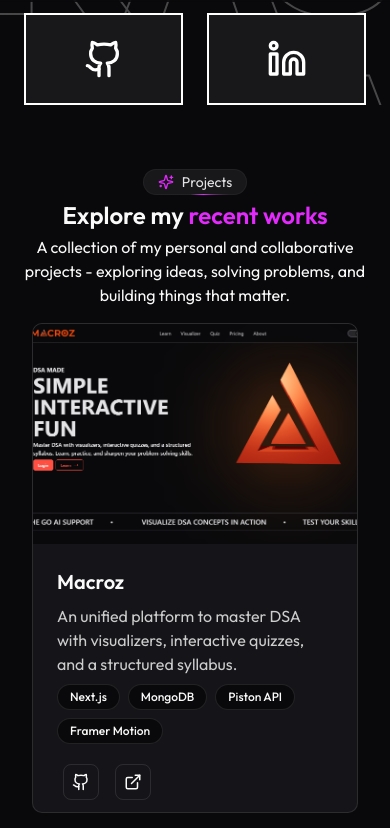
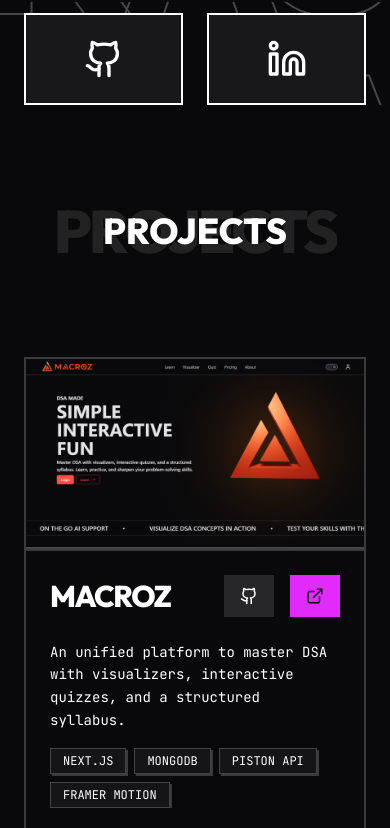
Before and after one commit to akashr206/portfolio, a Next.js app: page / in a window 390 px wide. Shown: the part 842-1670 px from the top of the page. Built offline with nearby package versions, Linux system fonts and the light colour scheme.

Commit message:
Renovate Projects section

```diff
--- a/components/Project.jsx
+++ b/components/Project.jsx
@@ -1,74 +1,65 @@
-import { motion, useScroll, useTransform } from "framer-motion";
-import { useRef } from "react";
-import { Github, ChevronRight, ExternalLink } from "lucide-react";
+import { Github, ExternalLink } from "lucide-react";
 
-const Project = ({ project }) => {
-    const ref = useRef(null);
-    const { scrollYProgress } = useScroll({
-        target: ref,
-        offset: ["start end", "end start"],
-    });
-    const scale = useTransform(scrollYProgress, [0, 0.3], [1.2, 1]);
+const Project = ({ project, index }) => {
+    const topOffset = `calc(15vh + ${index * 12}px)`;
+    const formattedIndex = (index + 1).toString().padStart(2, "0");
+
     return (
         <div
-            ref={ref}
-            key={project.id}
-            className="rounded-lg overflow-hidden group border flex flex-col w-full lg:max-w-[380px] h-full bg-zinc-50 dark:bg-card/90 "
+            style={{
+                '--md-top-offset': topOffset,
+                zIndex: index + 10
+            }}
+            className="relative md:sticky top-auto md:top-[var(--md-top-offset)] w-full max-w-5xl mx-auto bg-zinc-950 border-2 border-white/20 shadow-none md:shadow-[0_-20px_40px_rgba(0,0,0,0.9)] overflow-hidden group flex flex-col transform origin-top transition-all duration-300"
         >
-            <div className="h-[220px] relative">
-                <span className="absolute transition-all duration-200 opacity-0 flex items-end group-hover:opacity-100 inset-0 bg-linear-to-b from-transparent to-black/60">
-                    <div className="p-4 z-10 flex shrink-0 gap-2">
+            <div className="w-full aspect-video relative overflow-hidden bg-zinc-900 border-b-2 border-white/20">
+                <img
+                    src={project.imageUrl}
+                    alt={project.title}
+                    className="w-full h-full object-cover group-hover:scale-105 transition-transform duration-700 ease-[cubic-bezier(0.25,1,0.5,1)]"
+                />
+            </div>
+
+            <div className="w-full p-6 md:p-8 flex flex-col bg-zinc-950 z-10 border-t-2 border-white/20 relative md:group-hover:border-t-transparent transition-colors duration-500">
+                <div className="w-full flex justify-between items-center relative z-20">
+                    <h3 className="text-3xl md:text-5xl font-black uppercase tracking-tighter text-white">
+                        {project.title}
+                    </h3>
+                    <div className="flex items-center gap-4">
                         <a
                             href={project.githubUrl}
                             target="_blank"
-                            className=" p-2 rounded-full hover:bg-muted/80 bg-muted text-foreground cursor-pointer"
+                            rel="noreferrer"
+                            className="flex items-center gap-2 px-4 py-3 md:px-6 md:py-3 bg-zinc-800 text-white hover:bg-white hover:text-zinc-950 transition-colors font-mono font-bold uppercase text-sm"
                         >
-                            <Github className="w-5 h-5"></Github>
+                            <Github size={18} /> <span className="hidden md:inline">CODE</span>
                         </a>
                         <a
                             href={project.liveUrl}
                             target="_blank"
-                            className=" p-2 rounded-full hover:bg-muted/80 bg-muted text-foreground cursor-pointer"
+                            rel="noreferrer"
+                            className="flex items-center gap-2 px-4 py-3 md:px-6 md:py-3 bg-fuchsia-500 text-zinc-950 hover:bg-white hover:text-zinc-950 transition-colors font-mono font-bold uppercase text-sm"
                         >
-                            <ExternalLink className="w-5 h-5"></ExternalLink>
+                            <ExternalLink size={18} /> <span className="hidden md:inline">LIVE</span>
                         </a>
                     </div>
-                </span>
-                <motion.img
-                    style={{ scale }}
-                    src={project.imageUrl}
-                    alt=""
-                    className="h-full w-full transition-transform duration-200 ease-linear object-center object-cover"
-                />
-            </div>
-            <div className="flex p-6 pb-3 flex-col gap-2">
-                <h3 className="text-xl font-semibold">{project.title}</h3>
-                <p className="text-foreground/80">{project.description}</p>
-                <div className="flex flex-wrap gap-2">
-                    {project.tags.map((tag, index) => (
-                        <span
-                            key={index}
-                            className="px-3 py-1 transition-all duration-200 hover:text-fuchsia-500 bg-background text-foreground cursor-default border hover:border-fuchsia-500 text-xs font-medium rounded-full"
-                        >
-                            {tag}
-                        </span>
-                    ))}
                 </div>
-                <div className="lg:hidden flex gap-4  text-sm ml-1.5 mt-3">
-                    <a
-                        href={project.githubUrl}
-                        target="_blank"
-                        className="flex items-center gap-1"
-                    >
-                        <Github className=" rounded-md p-2 border h-9 w-9"></Github>
-                    </a>
-                    <a
-                        href={project.liveUrl}
-                        target="_blank"
-                        className="flex items-center gap-1"
-                    >
-                        <ExternalLink className=" rounded-md p-2 border h-9 w-9"></ExternalLink>
-                    </a>
+
+                <div className="relative md:absolute md:bottom-full md:left-0 w-full bg-zinc-950 z-10 grid grid-rows-[1fr] md:grid-rows-[0fr] md:group-hover:grid-rows-[1fr] transition-all duration-500 ease-[cubic-bezier(0.25,1,0.5,1)]">
+                    <div className="overflow-hidden">
+                        <div className="pt-6 md:p-8 md:pb-0 flex flex-col gap-4 md:gap-6 transform translate-y-0 md:translate-y-4 opacity-100 md:opacity-0 md:group-hover:translate-y-0 md:group-hover:opacity-100 transition-all duration-500 delay-100 border-t-0 md:border-t-2 border-transparent md:group-hover:border-white/20">
+                            <p className="text-white font-mono text-sm md:text-lg leading-relaxed max-w-2xl">
+                                {project.description}
+                            </p>
+                            <div className="flex flex-wrap gap-2">
+                                {project.tags.map((tag, i) => (
+                                    <span key={i} className="px-3 py-1 border border-white/20 bg-white/5 font-mono text-xs text-white uppercase shadow-[2px_2px_0px_rgba(255,255,255,0.2)]">
+                                        {tag}
+                                    </span>
+                                ))}
+                            </div>
+                        </div>
+                    </div>
                 </div>
             </div>
         </div>
--- a/components/Projects.jsx
+++ b/components/Projects.jsx
@@ -1,6 +1,4 @@
 "use client";
-import Badge from "./ui/Badge";
-import { motion } from "framer-motion";
 import Project from "./Project";
 
 const projectsData = [
@@ -16,7 +14,7 @@
     },
     {
         id: 1,
-        title: "Yukthi - AI Course Generator",
+        title: "Yukthi",
         description:
             "An AI-powered course generator that can generate a structured, chapter-wise course on any topic.",
         tags: ["Next.js", "Firebase", "Gemini", "Shadcn UI"],
@@ -26,7 +24,7 @@
     },
     {
         id: 2,
-        title: "Mahira Fashions",
+        title: "Mahira",
         description:
             "An e-commerce platform focused on women's fashion, accessories, and more.",
         tags: ["React", "MongoDB", "Express.js", "Tailwind CSS"],
@@ -36,9 +34,9 @@
     },
     {
         id: 6,
-        title: "Arise (CodeFury)",
+        title: "Arise",
         description:
-            "A platform to preserve traditional Indian art forms by giving local artists exposure and connecting them with art lovers and buyers.",
+            "A platform to preserve traditional Indian art forms by giving local artists exposure.",
         tags: ["Next.js", "MongoDB", "Cloudinary", "Gemini API"],
         imageUrl: "/codefury.png",
         githubUrl: "https://github.com/akashr206/Arise-Codefury",
@@ -49,7 +47,7 @@
         title: "Bug Hunters",
         description:
             "A modern business website with smooth animations, professional UI, and clear call-to-actions for customers.",
-        tags: ["Next.js", "Tailwind CSS", "Framer Motion", "Type Script"],
+        tags: ["Next.js", "Tailwind CSS", "Framer Motion"],
         imageUrl: "/bug-hunters.png",
         githubUrl: "https://github.com/akashr206/Bussiness-Pro",
         liveUrl: "https://businessproo.vercel.app",
@@ -59,7 +57,7 @@
         title: "Peek Sort",
         description:
             "A sorting algorithm visualizer with an intuitive design, making learning interactive and engaging.",
-        tags: ["React", "Frontend", "Tailwind CSS", "Vite"],
+        tags: ["React", "Tailwind CSS", "Vite"],
         imageUrl: "/peek.png",
         githubUrl: "https://github.com/akashr206/PeekSort",
         liveUrl: "https://peek-sort.vercel.app",
@@ -70,29 +68,27 @@
     return (
         <section
             id="projects"
-            className="flex min-h-screen max-md:flex-col max-md:py-16 p-4 md:p-8 lg:p-16"
+            className="w-full bg-zinc-950 flex flex-col relative pt-24 pb-48 z-10"
         >
-            <div className="md:sticky top-16 h-fit flex flex-col max-md:items-center max-md:mx-auto max-md:text-center max-w-md gap-1">
-                <Badge text={"Projects"} />
-                <h2 className="lg:text-3xl text-2xl font-semibold max-w-sm">
-                    Explore my{" "}
-                    <span className="text-fuchsia-500"> recent works</span>
+            <div className="w-full max-w-7xl mx-auto px-6 md:px-12 mb-24 sticky top-12 z-0 flex justify-center">
+                <h2 className="text-6xl md:text-8xl lg:text-[10rem] font-black uppercase tracking-tighter text-white opacity-10 text-center">
+                    PROJECTS
                 </h2>
-                <p>
-                    A collection of my personal and collaborative projects -
-                    exploring ideas, solving problems, and building things that
-                    matter.
-                </p>
+                <h3 className="absolute top-1/2 left-1/2 -translate-x-1/2 -translate-y-1/2 font-black text-white text-center text-4xl md:text-6xl lg:text-[4rem]">
+                    PROJECTS
+                </h3>
             </div>
-            <div className="p-4 flex w-full">
-                <motion.div
-                    initial="hidden"
-                    className="grid ml-auto max-[1200px]:grid-cols-1  place-items-center grid-cols-2 gap-4 justify-center"
-                >
-                    {projectsData.map((project) => (
-                        <Project key={project.id} project={project} />
-                    ))}
-                </motion.div>
+
+            <div className="w-full max-w-5xl mx-auto px-6 md:px-12 flex flex-col gap-16 md:gap-[60vh] relative z-10 pb-16 md:pb-[20vh]">
+                {projectsData.map((project, index) => {
+                    return (
+                        <Project
+                            key={project.id}
+                            project={project}
+                            index={index}
+                        />
+                    );
+                })}
             </div>
         </section>
     );
```
